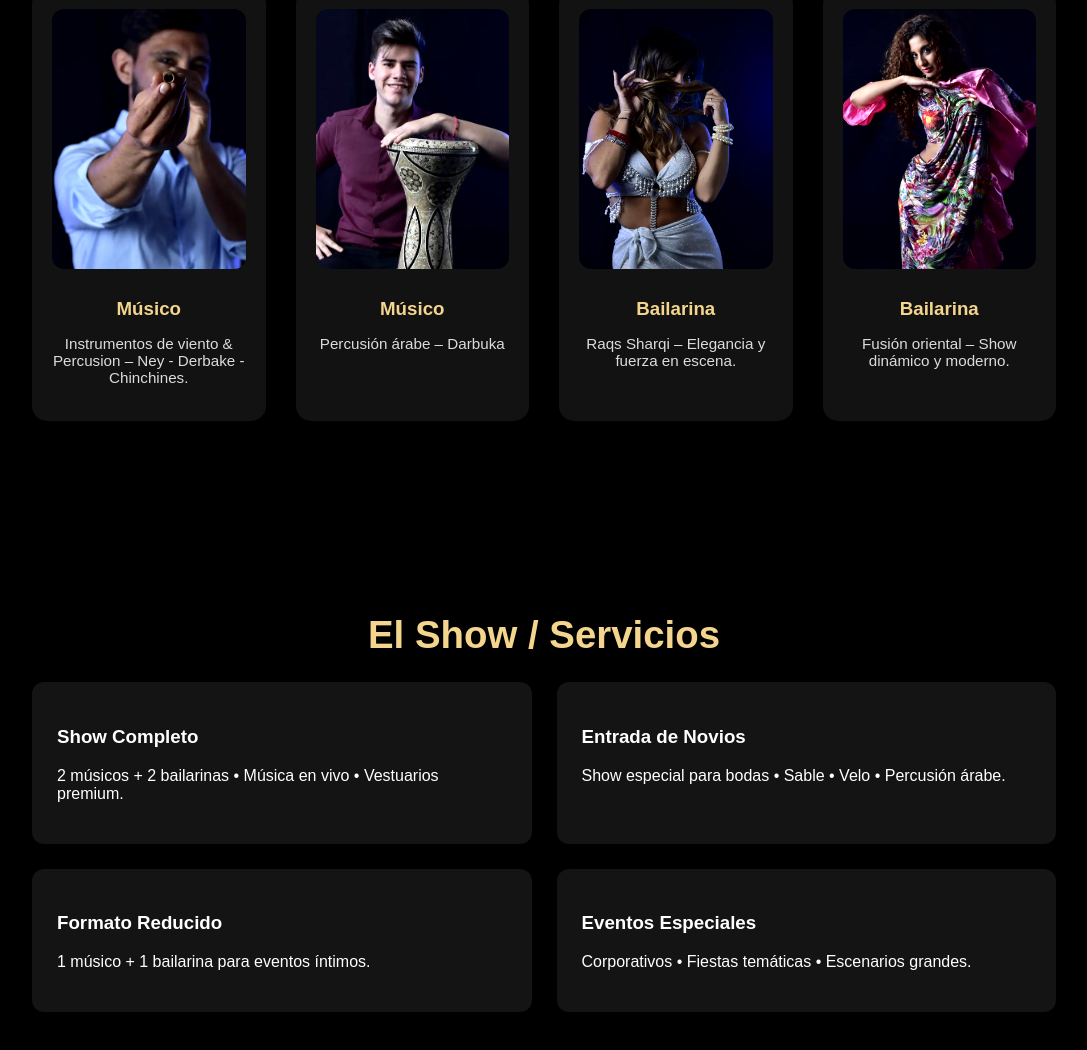
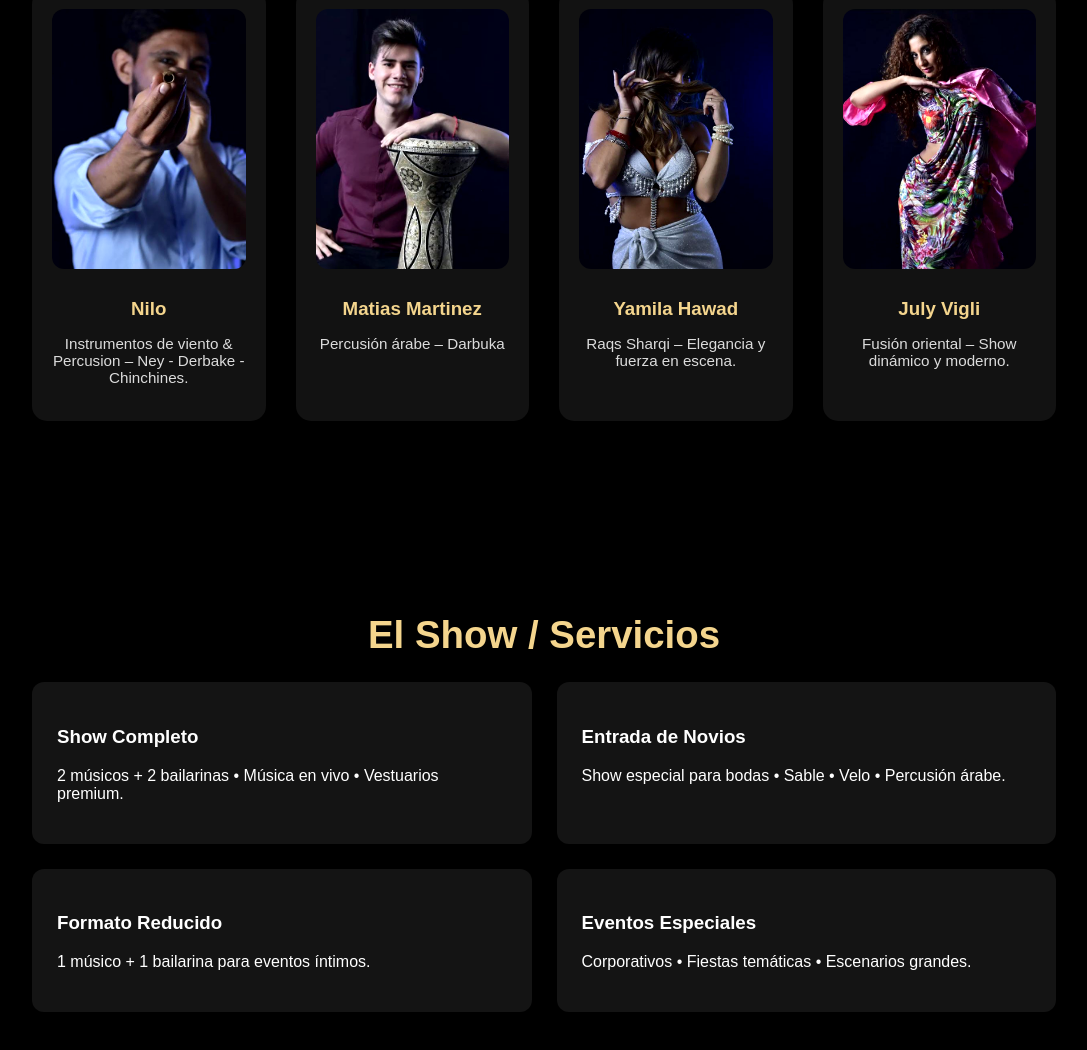
Before and after one commit to matiasmartinez1129/min-al-ruh, a plain HTML site: page index.html in a window 1280 px wide. Shown: the part 1186-2236 px from the top of the page, without its empty margins (96-1183 px from the left). Drawn offline with Linux system fonts and the light colour scheme.

Commit message:
modificaciones

```diff
--- a/index.html
+++ b/index.html
@@ -51,28 +51,28 @@
     <!-- INTEGRANTE 1 -->
     <div class="persona-card">
       <img src="img/nilo.jpg" alt="Músico 1">
-      <h3>Músico</h3>
+      <h3>Nilo</h3>
       <p>Instrumentos de viento & Percusion – Ney - Derbake - Chinchines.</p>
     </div>
 
     <!-- INTEGRANTE 2 -->
     <div class="persona-card">
       <img src="img/mati.jpg" alt="Músico 2">
-      <h3>Músico</h3>
+      <h3>Matias Martinez</h3>
       <p>Percusión árabe – Darbuka </p>
     </div>
 
     <!-- INTEGRANTE 3 -->
     <div class="persona-card">
       <img src="img/yami.jpg" alt="Bailarina 1">
-      <h3>Bailarina</h3>
+      <h3>Yamila Hawad</h3>
       <p>Raqs Sharqi – Elegancia y fuerza en escena.</p>
     </div>
 
     <!-- INTEGRANTE 4 -->
     <div class="persona-card">
       <img src="img/july.jpg" alt="Bailarina 2">
-      <h3>Bailarina</h3>
+      <h3>July Vigli</h3>
       <p>Fusión oriental – Show dinámico y moderno.</p>
     </div>
 
```
